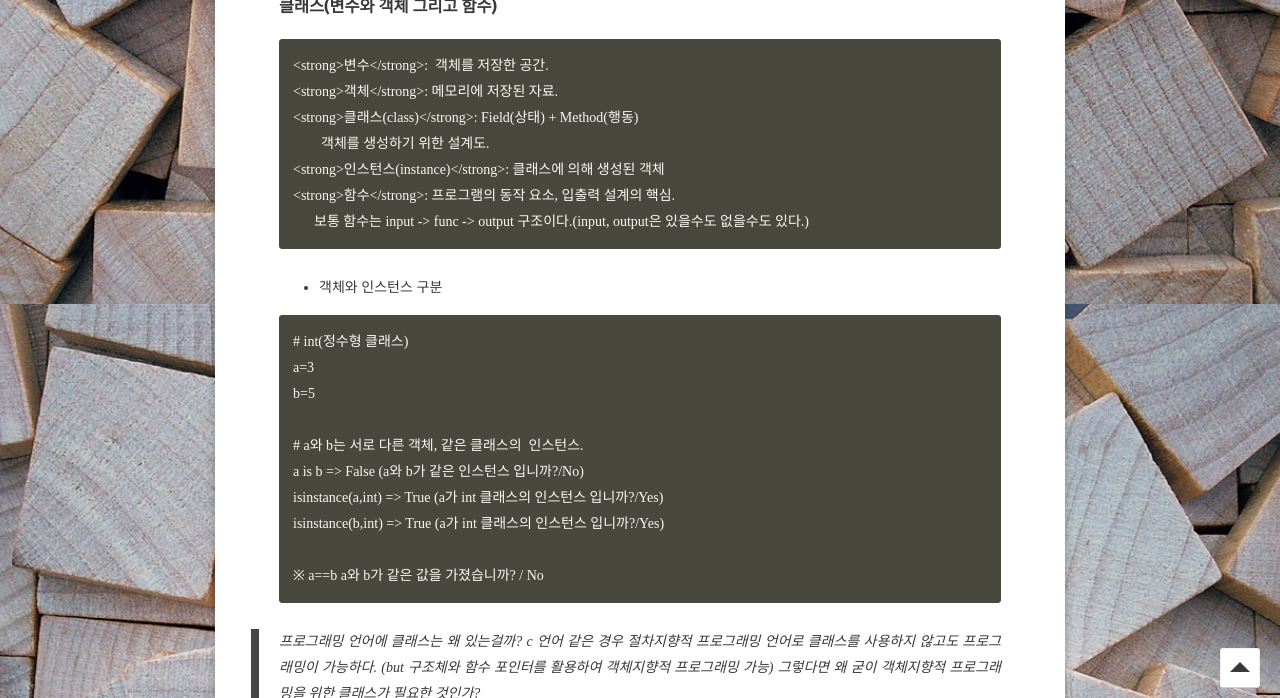
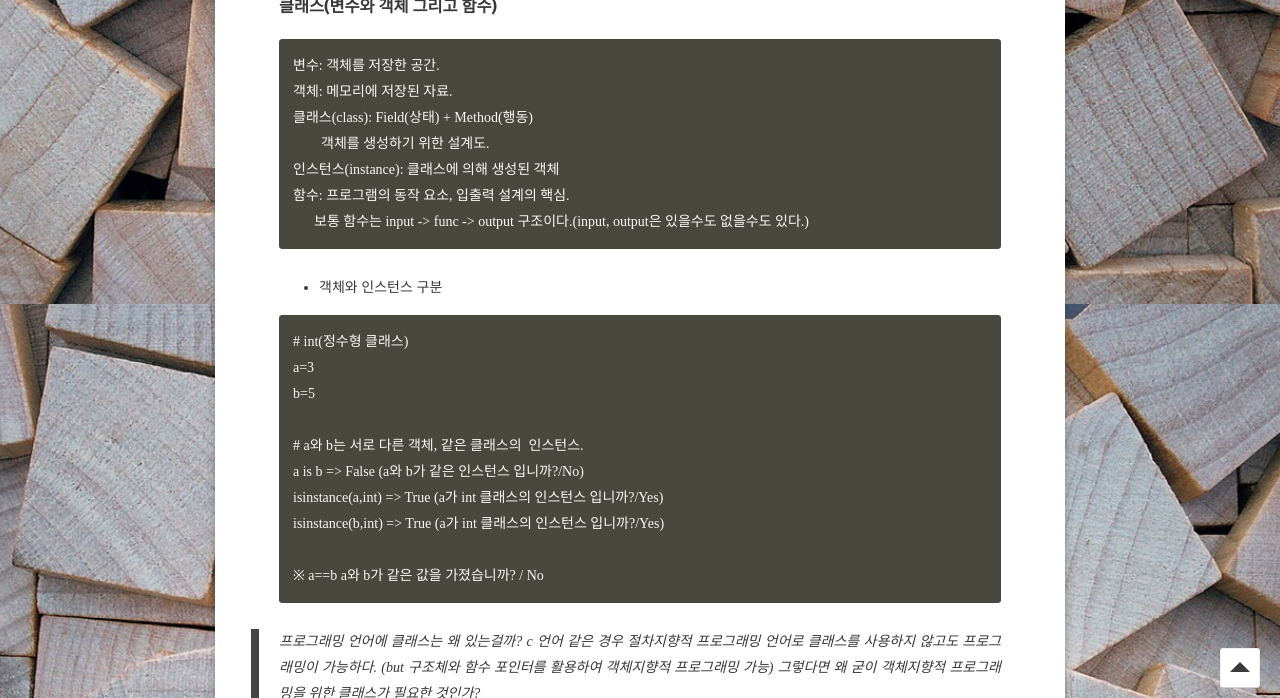
Before and after one commit to Jungjihyuk/JH_Life, a Jekyll site: the page built from _posts/2019-01-23-python.md, in a window 1280 px wide and 900 px high, scrolled down 2194 px, cut to the strip 202-900 px from the top of the window. Built offline with Jekyll 4.4.1, drawn with Linux system fonts in a browser that asks for light colours; some web fonts are replaced; comment, search, counter and statistics services are not loaded; some of the changed lines change nothing that is shown.

Commit message:
pytho 수정

````diff
--- a/_posts/2019-01-23-python.md
+++ b/_posts/2019-01-23-python.md
@@ -35,12 +35,12 @@ tag:
 ### 클래스(변수와 객체 그리고 함수)
 
 ```
-<strong>변수</strong>:  객체를 저장한 공간.
-<strong>객체</strong>: 메모리에 저장된 자료.
-<strong>클래스(class)</strong>: Field(상태) + Method(행동)
+변수: 객체를 저장한 공간.
+객체: 메모리에 저장된 자료.
+클래스(class): Field(상태) + Method(행동)
         객체를 생성하기 위한 설계도.
-<strong>인스턴스(instance)</strong>: 클래스에 의해 생성된 객체
-<strong>함수</strong>: 프로그램의 동작 요소, 입출력 설계의 핵심.
+인스턴스(instance): 클래스에 의해 생성된 객체
+함수: 프로그램의 동작 요소, 입출력 설계의 핵심.
       보통 함수는 input -> func -> output 구조이다.(input, output은 있을수도 없을수도 있다.)
 ```
 * 객체와 인스턴스 구분
````
